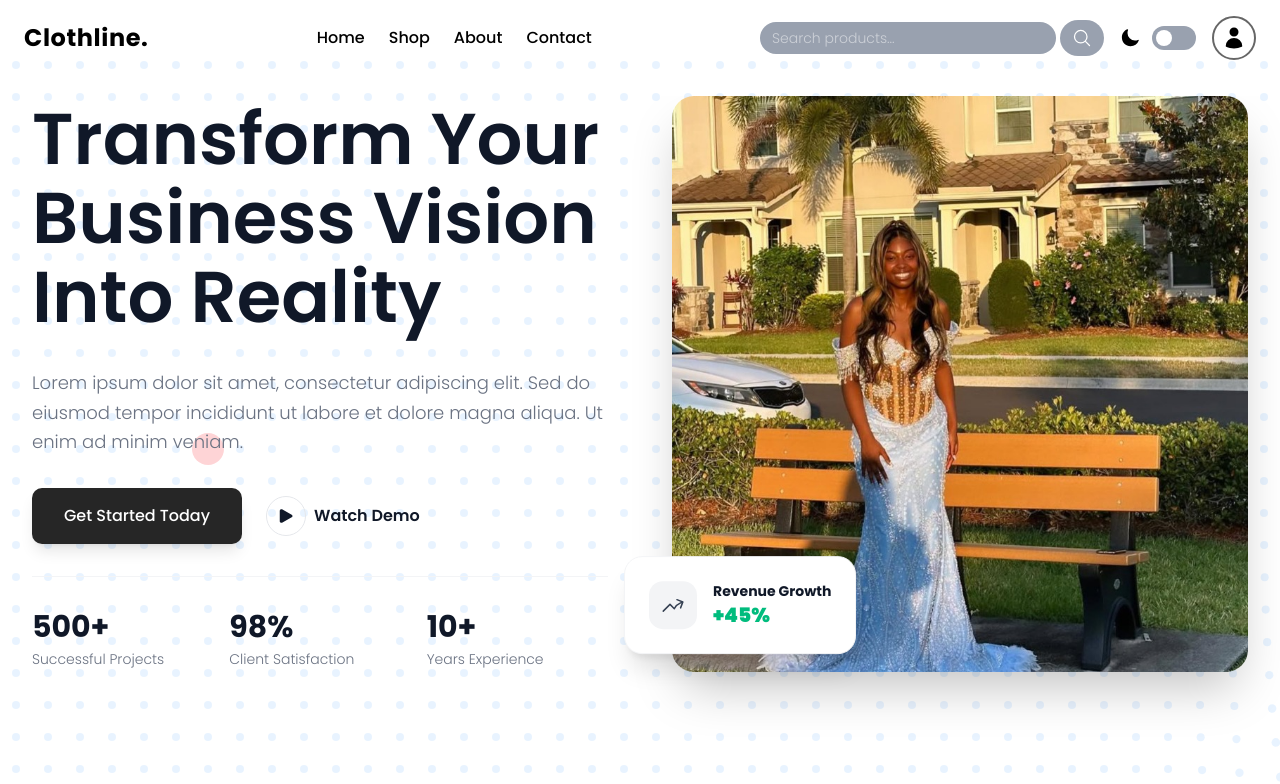
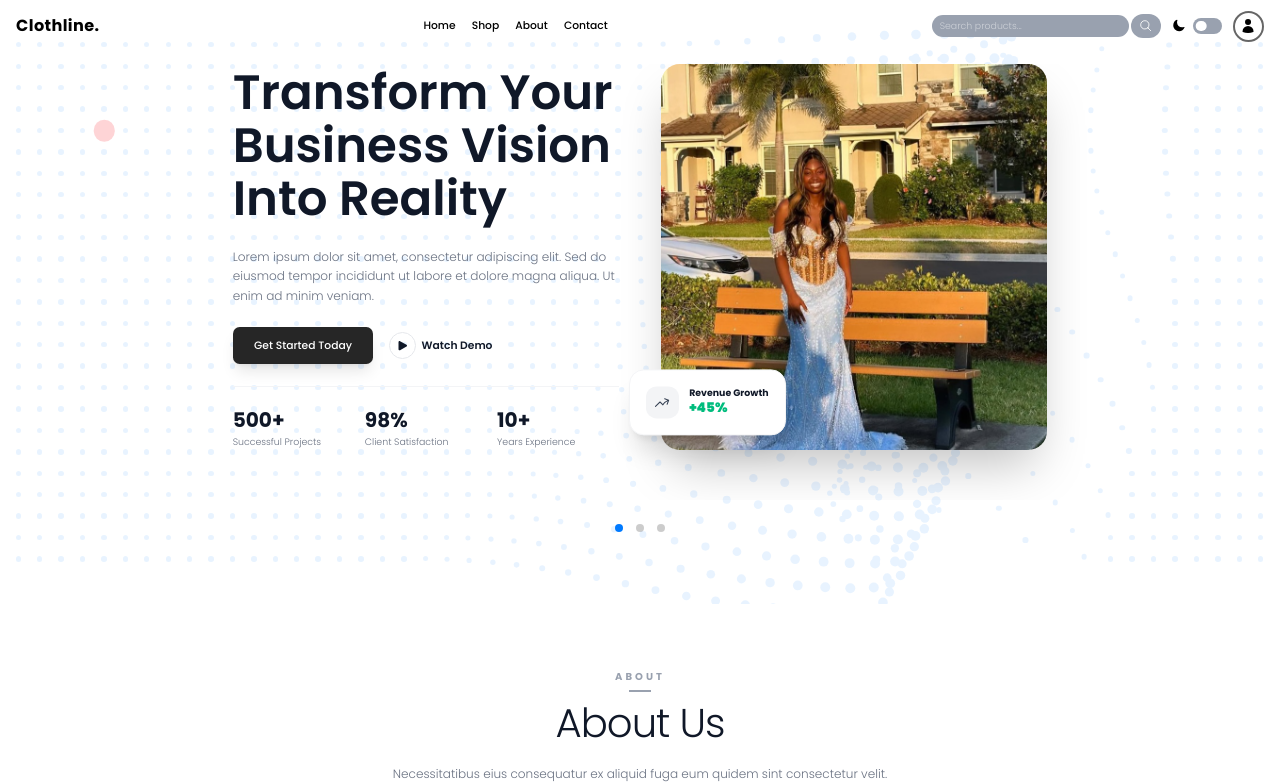
Before and after one commit to Danieldy0/Clotheline-ecommerce-app, a React app in the folder frontend/: page / in a window 1280 px wide. Shown: the top 784 px of the page. Built offline with nearby package versions, Linux system fonts and the light colour scheme; the HTML template or start-up script is replaced by a standard one.

Commit message:
chore: Run database migrations before starting the backend server and set the frontend's base HTML font size.

```diff
--- a/frontend/src/index.css
+++ b/frontend/src/index.css
@@ -11,6 +11,10 @@
 
 /* Required for class-based dark mode in Tailwind v4 */
 @variant dark (&:where(.dark, .dark *));
+
+html {
+  font-size: 67%;
+}
 
 body {
   margin: 0;
```
Also changed, not shown: 1 other file (tests, documents, lock files or other folders).
